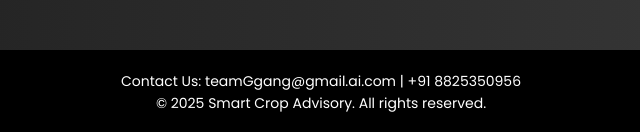
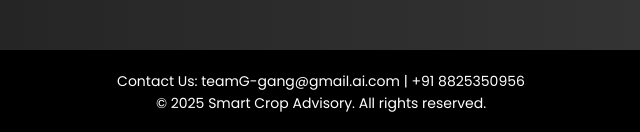
Before and after one commit to alamadil77/-Virtual-Crop-Planner-That-Explains-Its-Logic-CF20-, a plain HTML site: page index.html in a window 1280 px wide. Shown: the part 1800-1932 px from the top of the page, 319-959 px from the left. Drawn offline with Linux system fonts and the light colour scheme.

Commit message:
index update

```diff
--- a/index.html
+++ b/index.html
@@ -64,7 +64,7 @@
   </section>
 
   <footer id="contact">
-    <p>Contact Us: teamGgang@gmail.ai.com | +91 8825350956</p>
+    <p>Contact Us: teamG-gang@gmail.ai.com | +91 8825350956</p>
     <p>&copy; 2025 Smart Crop Advisory. All rights reserved.</p>
   </footer>
 
```
